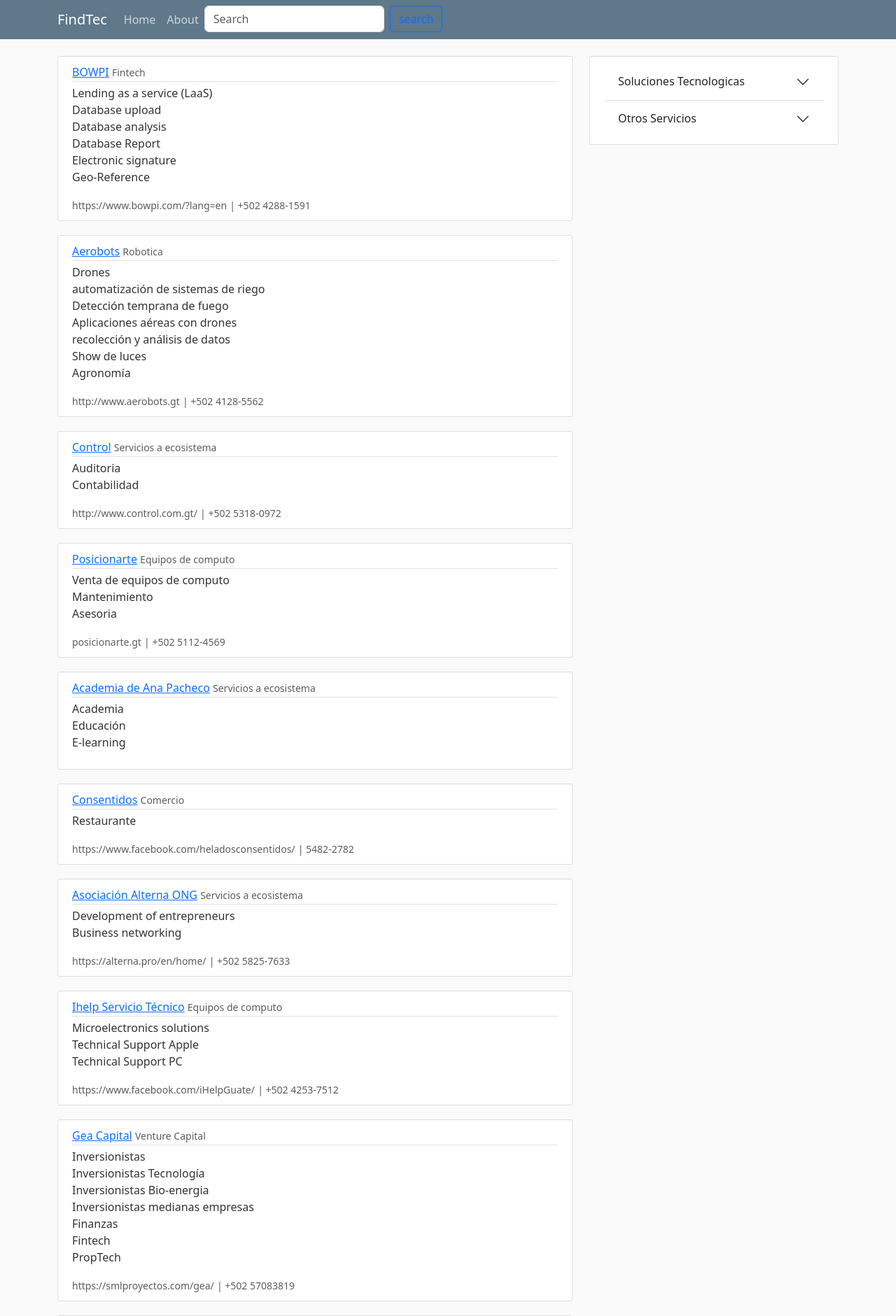
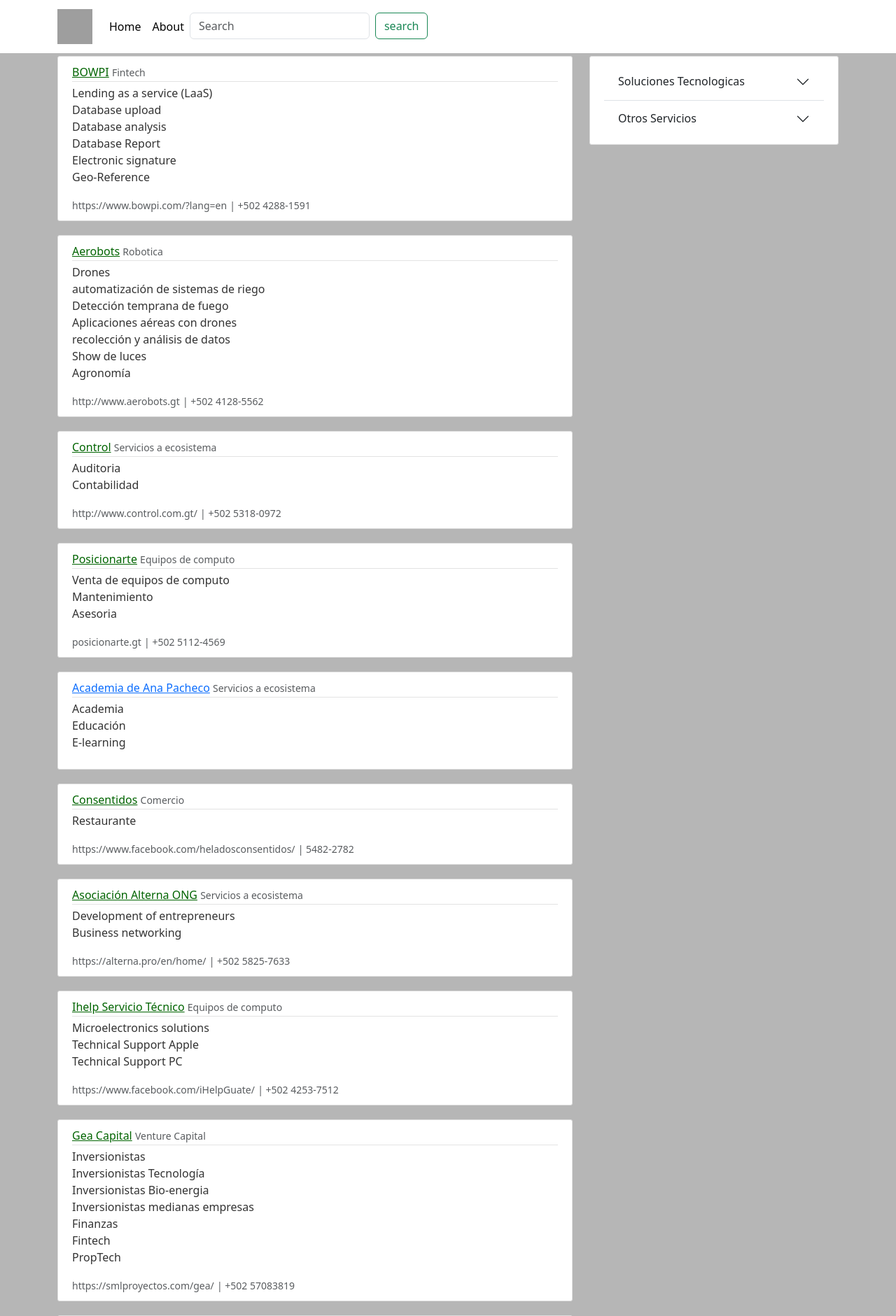
Before and after one commit to 17001380/TecMembers, a Django app: page / in a window 1280 px wide. Shown: the top 1881 px of the page at 70% size. Run offline with Django 4.2, Linux system fonts and the light colour scheme; data comes from the database, SQL or seed files in the repository; some libraries are stand-ins or nearby versions; grey boxes are pictures that could not be loaded.

Commit message:
Cambios de estilo

```diff
--- a/blog/templates/blog/base.html
+++ b/blog/templates/blog/base.html
@@ -12,13 +12,13 @@
      <script src="https://cdn.jsdelivr.net/npm/bootstrap@5.3.0-alpha1/dist/js/bootstrap.bundle.min.js" integrity="sha384-w76AqPfDkMBDXo30jS1Sgez6pr3x5MlQ1ZAGC+nuZB+EYdgRZgiwxhTBTkF7CXvN" crossorigin="anonymous"></script>
     <style>
       body {
-        background: #fafafa;
+        background: #b6b6b6;
         color: #333333;
         margin-top: 5rem;
       }
 
       h1, h2, h3, h4, h5, h6 {
-        color: #444444;
+        color: #000000;
       }
 
       ul {
@@ -26,11 +26,11 @@
       }
 
       .bg-steel {
-        background-color: #5f788a;
+        background-color: #ffffff;
       }
 
       .site-header .navbar-nav .nav-link {
-        color: #cbd5db;
+        color: #000000;
       }
 
       .site-header .navbar-nav .nav-link:hover {
@@ -54,7 +54,7 @@
       }
 
       a.article-title:hover {
-        color: #428bca;
+        color: #177903;
         text-decoration: none;
       }
 
@@ -115,7 +115,10 @@
     <header class="site-header">
         <nav class="navbar navbar-expand-md navbar-dark bg-steel fixed-top">
           <div class="container">
-            <a class="navbar-brand mr-4" href="{%url 'blog-home'%}">FindTec</a>
+            <a class="navbar-brand mr-4" href="{%url 'blog-home'%}">
+              <img src="https://tec.gt/storage/app/media/logotec.png" width="50"
+              height="50">
+            </a>
             <button class="navbar-toggler" type="button" data-toggle="collapse" data-target="#navbarToggle" aria-controls="navbarToggle" aria-expanded="false" aria-label="Toggle navigation">
             <span class="navbar-toggler-icon"></span>
             </button>
@@ -127,7 +130,7 @@
                   <form class="d-flex" action="{%url 'blog-search' %}" method="POST">
                     {% csrf_token %}
                     <input type="search" class="form-control me-2" placeholder="Search" aria-label="Search" name="Busqueda" id="Busqueda"/>
-                    <button type="submit" class="btn btn-outline-primary" id = "Btn_busqueda">search</button>
+                    <button type="submit" class="btn btn-outline-success" id = "Btn_busqueda">search</button>
                   </form>
                 </div>
               </div>
--- a/blog/templates/blog/home.html
+++ b/blog/templates/blog/home.html
@@ -6,7 +6,7 @@
         <div class="media-body">
           <div class="article-metadata">
             {%if post.Web_Page != 'None'%}
-                <a class="mr-2" href="{{ post.Web_Page }}">{{ post.Co_Name}}</a>
+                <a class="mr-2" href="{{ post.Web_Page }}" target="_blank" style="color: darkgreen;">{{ post.Co_Name}}</a>
             {%endif%}
             {%if post.Web_Page == 'None'%}
                 <a class="mr-2" href="#">{{ post.Co_Name}}</a>
--- a/blog/views.py
+++ b/blog/views.py
@@ -13,8 +13,8 @@ def home(request):
     Context = {
         'posts': Q1,
         'lables':{
-            'Soluciones Tecnologicas': {'Bio-Tech','Robotica','Software a la medida','Software empresaliral','Medios digitales','Equipos de computo','Fintech','Electronica','Cyber Seguridad','Data Center','Otras tecnologias'},
-            'Otros Servicios': {'Servicios a ecosistema'},
+            'Soluciones Tecnologicas': {'Bio-Tech','Robotica','Software a la medida','Software empresaliral','Medios digitales','Equipos de computo','Fintech','Electronica','Cyber Seguridad','Data Center','Servicios de internet','Venture Capital','Otras tecnologias'},
+            'Otros Servicios': {'Servicios a ecosistema','Comercio'},
 
         }
     }
@@ -46,7 +46,7 @@ def search(request):
 
             'posts': queryset,
             'lables':{
-            'Soluciones Tecnologicas': {'Bio-Tech','Robotica','Software a la medida','Software empresaliral','Medios digitales','Equipos de computo','Fintech','Electronica','Cyber Seguridad','Data Center','Servicios de intrnet','Venture Capital','Otras tecnologias'},
+            'Soluciones Tecnologicas': {'Bio-Tech','Robotica','Software a la medida','Software empresaliral','Medios digitales','Equipos de computo','Fintech','Electronica','Cyber Seguridad','Data Center','Servicios de internet','Venture Capital','Otras tecnologias'},
             'Otros Servicios': {'Servicios a ecosistema','Comercio'},
 
         }
```
